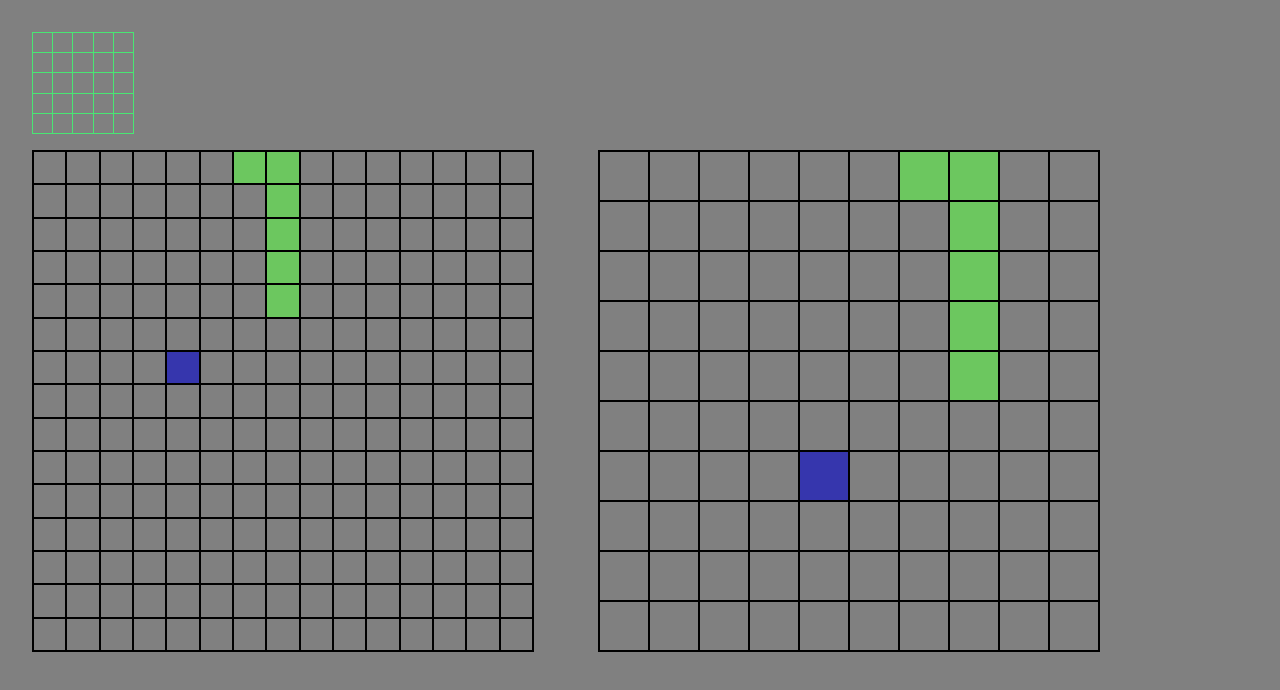
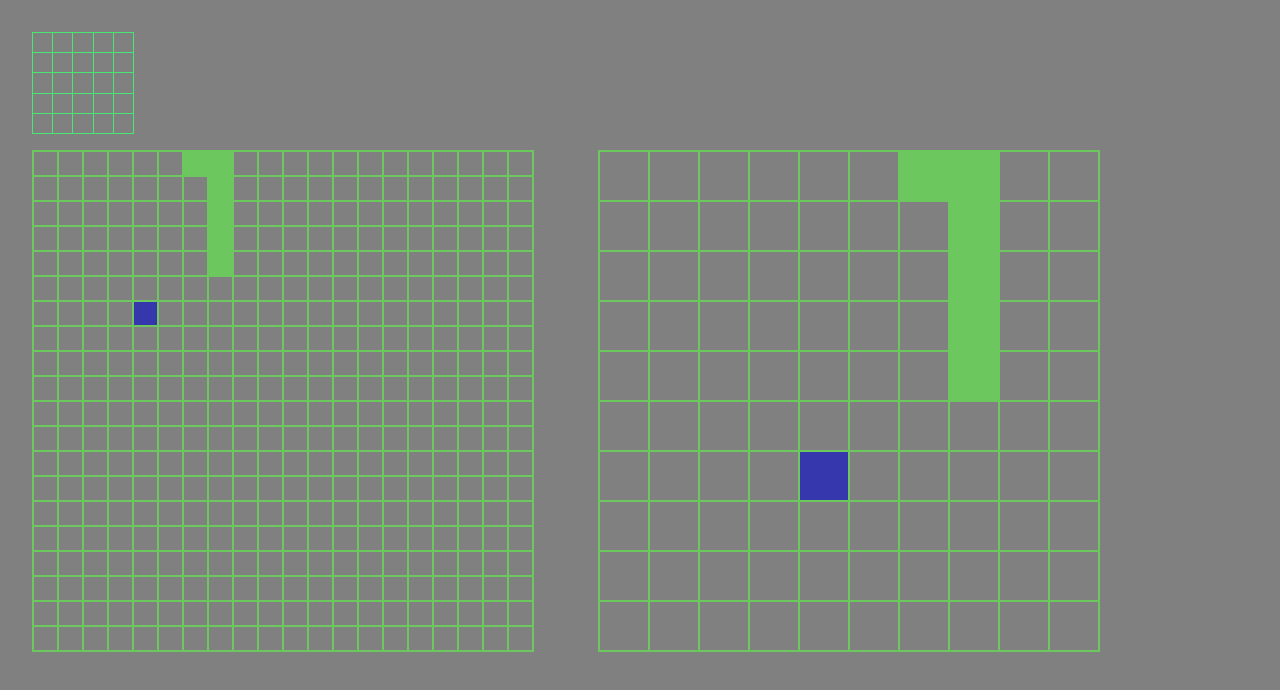
Before and after one commit to phamhongphuc1999/led-caro, a React (Vite) app in the folder packages/caro/: page / in a window 1280 px wide. Shown: the top 690 px of the page. Built offline with nearby package versions, Linux system fonts and the light colour scheme.

Commit message:
fix: square is undefined

```diff
--- a/packages/caro/lib/AnimationCaro.tsx
+++ b/packages/caro/lib/AnimationCaro.tsx
@@ -1,9 +1,7 @@
 import { useCallback, useEffect, useState } from 'react';
 import { useAnimatedSquareStyle } from './hooks/useAnimatedSquareStyle';
 import { SimpleGridCaro } from './SimpleGridCaro';
-import { AnimationCaroProps } from './type';
-
-type CounterType = { tick: number; span: number; index: number };
+import { AnimationCaroProps, CounterType } from './type';
 
 export function AnimationCaro(params: AnimationCaroProps) {
   const {
@@ -16,8 +14,10 @@ export function AnimationCaro(params: AnimationCaroProps) {
     squares,
     gridProps,
     interval = 1000,
+    events,
     ...props
   } = params;
+  const onTick = events?.onTick;
   const { style, metadata } = useAnimatedSquareStyle(rows, columns, squares);
   const [counter, setCounter] = useState<CounterType>({
     tick: 0,
@@ -27,6 +27,7 @@ export function AnimationCaro(params: AnimationCaroProps) {
 
   const _timer = useCallback(() => {
     setCounter((preValue) => {
+      if (onTick) onTick(preValue);
       let _tick = preValue.tick + 1;
       let _span = preValue.span;
       let _index = preValue.index;
@@ -40,7 +41,7 @@ export function AnimationCaro(params: AnimationCaroProps) {
       }
       return { tick: _tick, span: _span, index: _index };
     });
-  }, [style, metadata.size]);
+  }, [style, metadata.size, onTick]);
 
   useEffect(() => {
     if (metadata.size == 0) return;
@@ -58,7 +59,7 @@ export function AnimationCaro(params: AnimationCaroProps) {
       stickColor={stickColor}
       borderMode={borderMode}
       gridProps={gridProps}
-      squares={style[counter.index].props}
+      squares={metadata.size > 0 ? style[counter.index].props : undefined}
     />
   );
 }
--- a/packages/caro/lib/type.ts
+++ b/packages/caro/lib/type.ts
@@ -1,6 +1,7 @@
 import { DetailedHTMLProps, HTMLAttributes } from 'react';
 
 export type DivProps = DetailedHTMLProps<HTMLAttributes<HTMLDivElement>, HTMLDivElement>;
+export type CounterType = { tick: number; span: number; index: number };
 export type CaroBoardMode = 'square' | 'normal';
 export type SimpleSquareStyleType = { [key: `${number}-${number}`]: DivProps | undefined };
 export type SimpleAnimatedSquareStyleType = {
@@ -53,4 +54,7 @@ export interface GridCaroProps extends Omit<SimpleGridProps, 'squares'> {
 export interface AnimationCaroProps extends Omit<GridCaroProps, 'squares'> {
   squares?: Array<AnimatedSquareStyleType>;
   interval?: number;
+  events?: {
+    onTick?: (data: CounterType) => void;
+  };
 }
--- a/packages/caro/lib/utils.ts
+++ b/packages/caro/lib/utils.ts
@@ -58,6 +58,9 @@ export function deepMerge<T extends object>(...sources: Array<T | undefined>): T
   }
   return result;
 }
+export function classMerge(...classes: Array<string>): string {
+  return classes.filter((_class) => _class.length > 0).join(' ');
+}
 export function styleMerge<T extends object>(...sources: Array<T | undefined>): T | undefined {
   let result: T | undefined = undefined;
   for (const source of sources) {
@@ -65,7 +68,7 @@ export function styleMerge<T extends object>(...sources: Array<T | undefined>):
       if (result) {
         const _class1: string = (result as { className?: string }).className ?? '';
         const _class2: string = (source as { className?: string }).className ?? '';
-        const _class = `${_class1} ${_class2}`;
+        const _class = classMerge(_class1, _class2);
         if (_class.length > 0) result = { ..._deepMerge(result, source), className: _class };
         else result = _deepMerge(result, source);
       } else result = source;
--- a/packages/caro/package.json
+++ b/packages/caro/package.json
@@ -1,6 +1,6 @@
 {
 	"name": "@peter-present/led-caro",
-	"version": "0.0.1",
+	"version": "0.0.12",
 	"description": "Simple led caro made for fun",
 	"type": "module",
 	"main": "dist/index.js",
--- a/packages/caro/src/AnimationCaroComponent.tsx
+++ b/packages/caro/src/AnimationCaroComponent.tsx
@@ -1,32 +1,7 @@
 import { AnimationCaro } from 'lib/AnimationCaro';
-import {
-  prop1,
-  prop10,
-  prop11,
-  prop12,
-  prop13,
-  prop14,
-  prop15,
-  prop16,
-  prop17,
-  prop18,
-  prop19,
-  prop2,
-  prop20,
-  prop21,
-  prop22,
-  prop23,
-  prop24,
-  prop25,
-  prop26,
-  prop3,
-  prop4,
-  prop5,
-  prop6,
-  prop7,
-  prop8,
-  prop9,
-} from './config';
+import { squares } from './config';
+import { CounterType } from 'lib/type';
+import { useState } from 'react';
 
 interface Props {
   rows: number;
@@ -34,41 +9,27 @@ interface Props {
 }
 
 export function AnimationCaroComponent({ rows, columns }: Props) {
+  const [color, setColor] = useState('#ad6636');
+
+  function onTick(value: CounterType) {
+    if (value.index == 0) setColor('#ad6636');
+    else if (value.index == 2) setColor('#6cc75f');
+    else if (value.index == 11) setColor('#3636ad');
+    else if (value.index == 14) setColor('#ad36a3');
+    else if (value.index == 17) setColor('#6cc75f');
+    else if (value.index == 21) setColor('#ad36a3');
+    else if (value.index == 25) setColor('#ad6636');
+  }
+
   return (
     <AnimationCaro
-      stickColor="black"
-      stickSize={1}
+      stickColor={color}
+      stickSize={0.5}
       style={{ width: '500px' }}
       rows={rows}
       columns={columns}
-      squares={[
-        { props: prop1 },
-        { props: prop2 },
-        { props: prop3 },
-        { props: prop4 },
-        { props: prop5 },
-        { props: prop6 },
-        { props: prop7 },
-        { props: prop8 },
-        { props: prop9 },
-        { props: prop10 },
-        { props: prop11 },
-        { props: prop12 },
-        { props: prop13 },
-        { props: prop14 },
-        { props: prop15 },
-        { props: prop16 },
-        { props: prop17 },
-        { props: prop18 },
-        { props: prop19 },
-        { props: prop20 },
-        { props: prop21 },
-        { props: prop22 },
-        { props: prop23 },
-        { props: prop24 },
-        { props: prop25 },
-        { props: prop26 },
-      ]}
+      squares={squares}
+      events={{ onTick }}
     />
   );
 }
--- a/packages/caro/src/App.tsx
+++ b/packages/caro/src/App.tsx
@@ -8,7 +8,9 @@ export function App() {
     <div id="root">
       <BasicCaro style={{ width: '100px', marginBottom: '1rem' }} rows={5} columns={5} />
       <div className="container">
-        <AnimationCaroComponent rows={15} columns={15} />
+        <div>
+          <AnimationCaroComponent rows={20} columns={20} />
+        </div>
         <AnimationCaroComponent rows={10} columns={10} />
       </div>
     </div>
--- a/packages/caro/src/config.ts
+++ b/packages/caro/src/config.ts
@@ -5,15 +5,15 @@ const ball1: SquareStyleType = {
   yAxis: 7,
   props: { className: 'grid-item4' },
 };
-export const prop1: Array<SquareStyleType> = [
+const prop1: Array<SquareStyleType> = [
   { xAxis: 0, yAxis: { $gte: 0, $lte: 4 }, props: { className: 'grid-item1' } },
   ball1,
 ];
-export const prop2: Array<SquareStyleType> = [
+const prop2: Array<SquareStyleType> = [
   { xAxis: 0, yAxis: { $gte: 1, $lte: 5 }, props: { className: 'grid-item1' } },
   ball1,
 ];
-export const prop3: Array<SquareStyleType> = [
+const prop3: Array<SquareStyleType> = [
   { xAxis: 0, yAxis: { $gte: 2, $lte: 6 }, props: { className: 'grid-item1' } },
   ball1,
 ];
@@ -22,11 +22,11 @@ const ball2: SquareStyleType = {
   yAxis: 4,
   props: { className: 'grid-item3' },
 };
-export const prop4: Array<SquareStyleType> = [
+const prop4: Array<SquareStyleType> = [
   { xAxis: 0, yAxis: { $gte: 2, $lte: 7 }, props: { className: 'grid-item4' } },
   ball2,
 ];
-export const prop5: Array<SquareStyleType> = [
+const prop5: Array<SquareStyleType> = [
   {
     $or: [
       { xAxis: 0, yAxis: { $gte: 3, $lte: 7 } },
@@ -36,7 +36,7 @@ export const prop5: Array<SquareStyleType> = [
   },
   ball2,
 ];
-export const prop6: Array<SquareStyleType> = [
+const prop6: Array<SquareStyleType> = [
   {
     $or: [
       { xAxis: 0, yAxis: { $gte: 4, $lte: 7 } },
@@ -46,7 +46,7 @@ export const prop6: Array<SquareStyleType> = [
   },
   ball2,
 ];
-export const prop7: Array<SquareStyleType> = [
+const prop7: Array<SquareStyleType> = [
   {
     $or: [
       { xAxis: 0, yAxis: { $gte: 5, $lte: 7 } },
@@ -56,7 +56,7 @@ export const prop7: Array<SquareStyleType> = [
   },
   ball2,
 ];
-export const prop8: Array<SquareStyleType> = [
+const prop8: Array<SquareStyleType> = [
   {
     $or: [
       { xAxis: 0, yAxis: { $gte: 6, $lte: 7 } },
@@ -66,7 +66,7 @@ export const prop8: Array<SquareStyleType> = [
   },
   ball2,
 ];
-export const prop9: Array<SquareStyleType> = [
+const prop9: Array<SquareStyleType> = [
   {
     xAxis: { $in: [0, 1, 2, 3, 4, 5] },
     yAxis: 7,
@@ -74,7 +74,7 @@ export const prop9: Array<SquareStyleType> = [
   },
   ball2,
 ];
-export const prop10: Array<SquareStyleType> = [
+const prop10: Array<SquareStyleType> = [
   {
     $or: [
       { xAxis: { $in: [1, 2, 3, 4, 5] }, yAxis: 7 },
@@ -84,7 +84,7 @@ export const prop10: Array<SquareStyleType> = [
   },
   ball2,
 ];
-export const prop11: Array<SquareStyleType> = [
+const prop11: Array<SquareStyleType> = [
   {
     $or: [
       { xAxis: { $in: [2, 3, 4, 5] }, yAxis: 7 },
@@ -94,7 +94,7 @@ export const prop11: Array<SquareStyleType> = [
   },
   ball2,
 ];
-export const prop12: Array<SquareStyleType> = [
+const prop12: Array<SquareStyleType> = [
   {
     $or: [
       { xAxis: { $in: [3, 4, 5] }, yAxis: 7 },
@@ -110,7 +110,7 @@ const ball3: SquareStyleType = {
   yAxis: 2,
   props: { className: 'grid-item2' },
 };
-export const prop13: Array<SquareStyleType> = [
+const prop13: Array<SquareStyleType> = [
   {
     $or: [
       { xAxis: { $in: [3, 4, 5] }, yAxis: 7 },
@@ -121,7 +121,7 @@ export const prop13: Array<SquareStyleType> = [
   },
   ball3,
 ];
-export const prop14: Array<SquareStyleType> = [
+const prop14: Array<SquareStyleType> = [
   {
     $or: [
       { xAxis: { $in: [4, 5] }, yAxis: 7 },
@@ -132,7 +132,7 @@ export const prop14: Array<SquareStyleType> = [
   },
   ball3,
 ];
-export const prop15: Array<SquareStyleType> = [
+const prop15: Array<SquareStyleType> = [
   {
     $or: [
       { xAxis: 5, yAxis: { $in: [5, 6, 7] } },
@@ -147,7 +147,7 @@ const ball4: SquareStyleType = {
   yAxis: 2,
   props: { className: 'grid-item4' },
 };
-export const prop16: Array<SquareStyleType> = [
+const prop16: Array<SquareStyleType> = [
   {
     $or: [
       { xAxis: 5, yAxis: { $in: [2, 5, 6, 7] } },
@@ -157,7 +157,7 @@ export const prop16: Array<SquareStyleType> = [
   },
   ball4,
 ];
-export const prop17: Array<SquareStyleType> = [
+const prop17: Array<SquareStyleType> = [
   {
     $or: [
       { xAxis: 4, yAxis: 2 },
@@ -168,7 +168,7 @@ export const prop17: Array<SquareStyleType> = [
   },
   ball4,
 ];
-export const prop18: Array<SquareStyleType> = [
+const prop18: Array<SquareStyleType> = [
   {
     $or: [
       { xAxis: { $in: [3, 4] }, yAxis: 2 },
@@ -184,7 +184,7 @@ const ball5: SquareStyleType = {
   yAxis: 0,
   props: { className: 'grid-item2' },
 };
-export const prop19: Array<SquareStyleType> = [
+const prop19: Array<SquareStyleType> = [
   {
     $or: [
       { xAxis: { $in: [2, 3, 4] }, yAxis: 2 },
@@ -195,7 +195,7 @@ export const prop19: Array<SquareStyleType> = [
   },
   ball5,
 ];
-export const prop20: Array<SquareStyleType> = [
+const prop20: Array<SquareStyleType> = [
   {
     $or: [
       { xAxis: 2, yAxis: 1 },
@@ -206,7 +206,7 @@ export const prop20: Array<SquareStyleType> = [
   },
   ball5,
 ];
-export const prop21: Array<SquareStyleType> = [
+const prop21: Array<SquareStyleType> = [
   {
     $or: [
       { xAxis: 2, yAxis: { $in: [0, 1] } },
@@ -217,7 +217,7 @@ export const prop21: Array<SquareStyleType> = [
   },
   ball5,
 ];
-export const prop22: Array<SquareStyleType> = [
+const prop22: Array<SquareStyleType> = [
   {
     $or: [
       { xAxis: 1, yAxis: 0 },
@@ -234,7 +234,7 @@ const ball6: SquareStyleType = {
   yAxis: 4,
   props: { className: 'grid-item1' },
 };
-export const prop23: Array<SquareStyleType> = [
+const prop23: Array<SquareStyleType> = [
   {
     $or: [
       { xAxis: { $in: [0, 1] }, yAxis: 0 },
@@ -246,7 +246,7 @@ export const prop23: Array<SquareStyleType> = [
   },
   ball6,
 ];
-export const prop24: Array<SquareStyleType> = [
+const prop24: Array<SquareStyleType> = [
   {
     $or: [
       { xAxis: 0, yAxis: 1 },
@@ -258,7 +258,7 @@ export const prop24: Array<SquareStyleType> = [
   },
   ball6,
 ];
-export const prop25: Array<SquareStyleType> = [
+const prop25: Array<SquareStyleType> = [
   {
     $or: [
       { xAxis: 0, yAxis: { $in: [1, 2] } },
@@ -270,7 +270,7 @@ export const prop25: Array<SquareStyleType> = [
   },
   ball6,
 ];
-export const prop26: Array<SquareStyleType> = [
+const prop26: Array<SquareStyleType> = [
   {
     $or: [
       { xAxis: 0, yAxis: { $in: [1, 2, 3] } },
@@ -282,3 +282,32 @@ export const prop26: Array<SquareStyleType> = [
   },
   ball6,
 ];
+
+export const squares = [
+  { props: prop1 },
+  { props: prop2 },
+  { props: prop3 },
+  { props: prop4 },
+  { props: prop5 },
+  { props: prop6 },
+  { props: prop7 },
+  { props: prop8 },
+  { props: prop9 },
+  { props: prop10 },
+  { props: prop11 },
+  { props: prop12 },
+  { props: prop13 },
+  { props: prop14 },
+  { props: prop15 },
+  { props: prop16 },
+  { props: prop17 },
+  { props: prop18 },
+  { props: prop19 },
+  { props: prop20 },
+  { props: prop21 },
+  { props: prop22 },
+  { props: prop23 },
+  { props: prop24 },
+  { props: prop25 },
+  { props: prop26 },
+];
```
Also changed, not shown: 2 other files (tests, documents, lock files or other folders).
